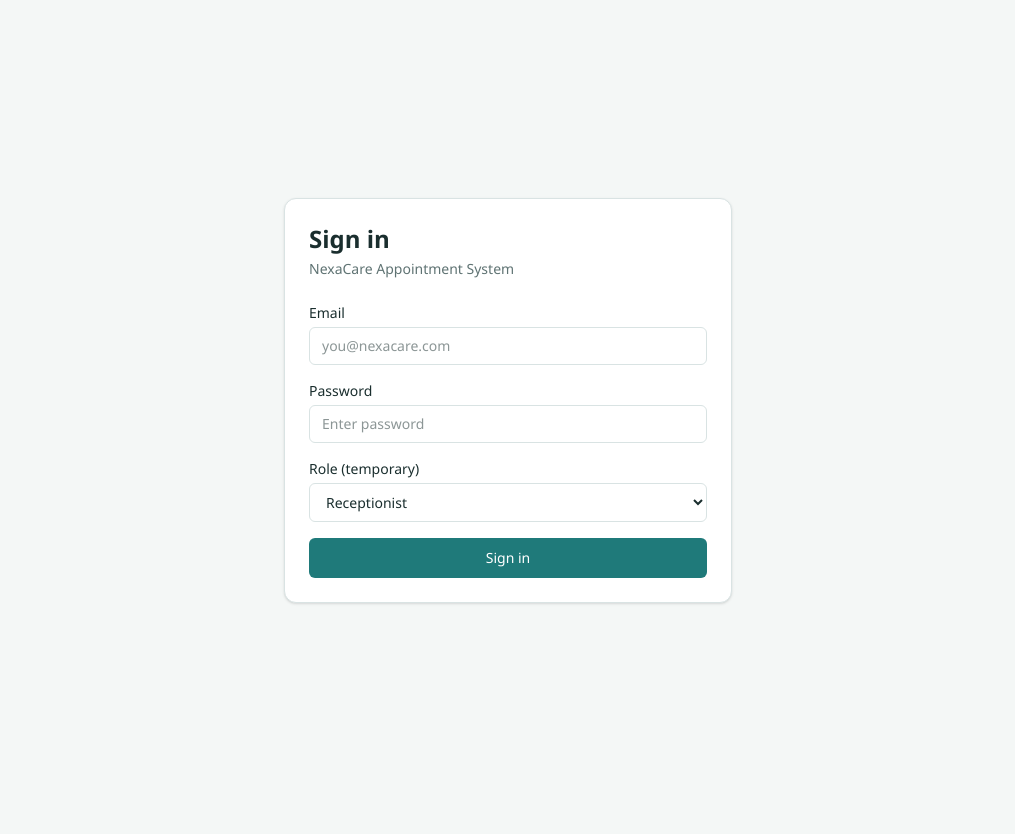
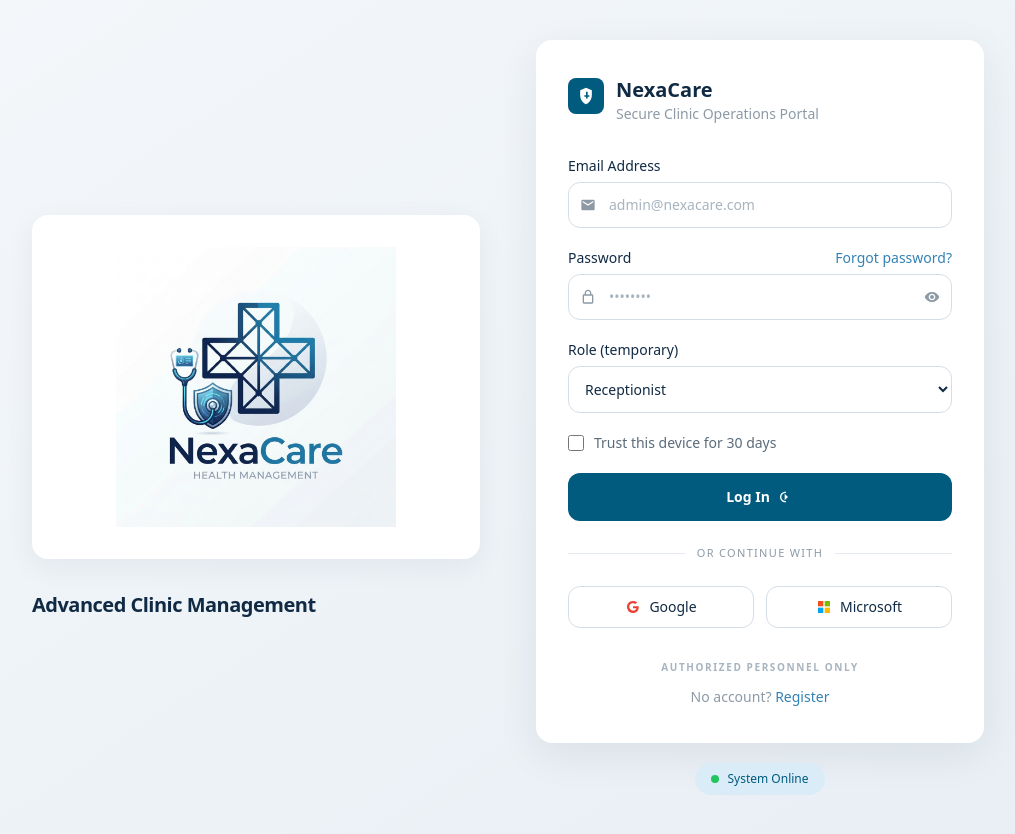
Before and after one commit to buna-labs-intern/appointment-system, a React (Vite) app in the folder frontend/: page /login in a window 1280 px wide. Shown: the whole page, without its empty margins (132-1147 px from the left). Before the commit the page ends 800 px from the top, so only its background shows below. Built offline with nearby package versions, Linux system fonts and the light colour scheme.

Commit message:
implement user login

```diff
--- a/frontend/src/pages/LoginPage.jsx
+++ b/frontend/src/pages/LoginPage.jsx
@@ -1,5 +1,5 @@
 import { useState } from 'react'
-import { Navigate, useLocation, useNavigate } from 'react-router-dom'
+import { Link, Navigate, useLocation, useNavigate } from 'react-router-dom'
 import useAuth from '../hooks/useAuth'
 import { ROLES } from '../utils/constants'
 
@@ -10,6 +10,8 @@ export default function LoginPage() {
   const [email, setEmail] = useState('')
   const [password, setPassword] = useState('')
   const [role, setRole] = useState(ROLES.RECEPTIONIST)
+  const [showPassword, setShowPassword] = useState(false)
+  const [trustDevice, setTrustDevice] = useState(false)
   const [error, setError] = useState('')
 
   if (isAuthenticated) {
@@ -41,67 +43,215 @@ export default function LoginPage() {
   }
 
   return (
-    <div className="flex min-h-screen items-center justify-center bg-[var(--color-bg)] px-4">
-      <div className="w-full max-w-md rounded-xl border border-[var(--color-border)] bg-[var(--color-surface)] p-6 shadow-sm">
-        <h1 className="text-2xl font-semibold text-[var(--color-text)]">Sign in</h1>
-        <p className="mt-1 text-sm text-[var(--color-muted)]">
-          NexaCare Appointment System
-        </p>
+    <div className="min-h-screen bg-gradient-to-br from-[#F4F7FA] via-[#EEF3F7] to-[#E8EEF4] px-4 py-10 font-sans text-[#1A2B3C]">
+      <div className="mx-auto flex min-h-[calc(100vh-5rem)] max-w-6xl flex-col items-center justify-center gap-8 lg:flex-row lg:items-center lg:gap-14">
+        {/* Left branding */}
+        <section className="flex w-full max-w-md flex-col items-center text-center lg:items-start lg:text-left">
+          <div className="w-full rounded-2xl bg-white p-8 shadow-[0_8px_30px_rgba(16,42,68,0.06)]">
+            <img
+              src="/nexacare-logo.png"
+              alt="NexaCare Health Management"
+              className="mx-auto h-auto w-full max-w-[280px] object-contain"
+            />
+          </div>
 
-        <form onSubmit={handleSubmit} className="mt-6 space-y-4">
+          <div className="mt-8 max-w-sm">
+            <h2 className="text-xl font-bold tracking-tight text-[#102A44]">
+              Advanced Clinic Management
+            </h2>
+          </div>
+        </section>
+
+        {/* Right login card */}
+        <section className="w-full max-w-md">
+          <div className="rounded-2xl bg-white px-8 py-9 shadow-[0_12px_40px_rgba(16,42,68,0.08)]">
+            <header className="mb-8 flex items-start gap-3">
+              <div className="mt-0.5 flex h-9 w-9 shrink-0 items-center justify-center rounded-lg bg-[#005B7F]">
+                <svg viewBox="0 0 24 24" className="h-5 w-5 fill-white" aria-hidden="true">
+                  <path d="M12 2l7 3v6c0 5-3.5 9.5-7 11-3.5-1.5-7-6-7-11V5l7-3zm0 5v4h-2v2h2v2h2v-2h2v-2h-2V7h-2z" />
+                </svg>
+              </div>
               <div>
-            <label htmlFor="email" className="mb-1 block text-sm font-medium">
-              Email
+                <h1 className="text-xl font-bold text-[#102A44]">NexaCare</h1>
+                <p className="text-sm text-[#8D9AA6]">Secure Clinic Operations Portal</p>
+              </div>
+            </header>
+
+            <form onSubmit={handleSubmit} className="space-y-5">
+              <div>
+                <label htmlFor="email" className="mb-1.5 block text-sm font-medium text-[#102A44]">
+                  Email Address
                 </label>
+                <div className="relative">
+                  <span className="pointer-events-none absolute inset-y-0 left-3 flex items-center text-[#8D9AA6]">
+                    <svg viewBox="0 0 24 24" className="h-4 w-4 fill-current" aria-hidden="true">
+                      <path d="M20 4H4c-1.1 0-2 .9-2 2v12c0 1.1.9 2 2 2h16c1.1 0 2-.9 2-2V6c0-1.1-.9-2-2-2zm0 4-8 5-8-5V6l8 5 8-5v2z" />
+                    </svg>
+                  </span>
                   <input
                     id="email"
                     type="email"
+                    autoComplete="email"
+                    placeholder="admin@nexacare.com"
                     value={email}
                     onChange={(e) => setEmail(e.target.value)}
-              className="w-full rounded-md border border-[var(--color-border)] px-3 py-2 text-sm outline-none focus:border-[var(--color-accent)]"
-              placeholder="you@nexacare.com"
+                    className="w-full rounded-xl border border-[#D5DEE7] bg-white py-3 pl-10 pr-3 text-sm text-[#102A44] outline-none transition placeholder:text-[#A8B4BF] focus:border-[#3482B5] focus:ring-2 focus:ring-[#9DC8E2]/40"
+                    required
                   />
+                </div>
               </div>
 
               <div>
-            <label htmlFor="password" className="mb-1 block text-sm font-medium">
+                <div className="mb-1.5 flex items-center justify-between">
+                  <label htmlFor="password" className="block text-sm font-medium text-[#102A44]">
                     Password
                   </label>
+                  <button
+                    type="button"
+                    className="text-sm font-medium text-[#3482B5] hover:underline"
+                  >
+                    Forgot password?
+                  </button>
+                </div>
+                <div className="relative">
+                  <span className="pointer-events-none absolute inset-y-0 left-3 flex items-center text-[#8D9AA6]">
+                    <svg viewBox="0 0 24 24" className="h-4 w-4 fill-current" aria-hidden="true">
+                      <path d="M18 8h-1V6c0-2.76-2.24-5-5-5S7 3.24 7 6v2H6c-1.1 0-2 .9-2 2v10c0 1.1.9 2 2 2h12c1.1 0 2-.9 2-2V10c0-1.1-.9-2-2-2zM9 6c0-1.66 1.34-3 3-3s3 1.34 3 3v2H9V6zm9 14H6V10h12v10z" />
+                    </svg>
+                  </span>
                   <input
                     id="password"
-              type="password"
+                    type={showPassword ? 'text' : 'password'}
+                    autoComplete="current-password"
+                    placeholder="••••••••"
                     value={password}
                     onChange={(e) => setPassword(e.target.value)}
-              className="w-full rounded-md border border-[var(--color-border)] px-3 py-2 text-sm outline-none focus:border-[var(--color-accent)]"
-              placeholder="Enter password"
+                    className="w-full rounded-xl border border-[#D5DEE7] bg-white py-3 pl-10 pr-11 text-sm text-[#102A44] outline-none transition placeholder:text-[#A8B4BF] focus:border-[#3482B5] focus:ring-2 focus:ring-[#9DC8E2]/40"
+                    required
                   />
+                  <button
+                    type="button"
+                    onClick={() => setShowPassword((v) => !v)}
+                    className="absolute inset-y-0 right-3 flex items-center text-[#8D9AA6] hover:text-[#102A44]"
+                    aria-label={showPassword ? 'Hide password' : 'Show password'}
+                  >
+                    {showPassword ? (
+                      <svg viewBox="0 0 24 24" className="h-4 w-4 fill-current" aria-hidden="true">
+                        <path d="M12 7c2.76 0 5 2.24 5 5 0 .65-.13 1.26-.36 1.83l2.92 2.92c1.51-1.26 2.7-2.89 3.43-4.75-1.73-4.39-6-7.5-11-7.5-1.4 0-2.74.25-3.98.7l2.16 2.16C10.74 7.13 11.35 7 12 7zM2 4.27l2.28 2.28.46.46C3.08 8.3 1.78 10.02 1 12c1.73 4.39 6 7.5 11 7.5 1.55 0 3.03-.3 4.38-.84l.42.42L19.73 22 21 20.73 3.27 3 2 4.27zM7.53 9.8l1.55 1.55c-.05.21-.08.43-.08.65 0 1.66 1.34 3 3 3 .22 0 .44-.03.65-.08l1.55 1.55c-.67.33-1.41.53-2.2.53-2.76 0-5-2.24-5-5 0-.79.2-1.53.53-2.2zm4.31-.78l3.15 3.15.02-.16c0-1.66-1.34-3-3-3l-.17.01z" />
+                      </svg>
+                    ) : (
+                      <svg viewBox="0 0 24 24" className="h-4 w-4 fill-current" aria-hidden="true">
+                        <path d="M12 4.5C7 4.5 2.73 7.61 1 12c1.73 4.39 6 7.5 11 7.5s9.27-3.11 11-7.5c-1.73-4.39-6-7.5-11-7.5zM12 17c-2.76 0-5-2.24-5-5s2.24-5 5-5 5 2.24 5 5-2.24 5-5 5zm0-8c-1.66 0-3 1.34-3 3s1.34 3 3 3 3-1.34 3-3-1.34-3-3-3z" />
+                      </svg>
+                    )}
+                  </button>
+                </div>
               </div>
 
               <div>
-            <label htmlFor="role" className="mb-1 block text-sm font-medium">
+                <label htmlFor="role" className="mb-1.5 block text-sm font-medium text-[#102A44]">
                   Role (temporary)
                 </label>
                 <select
                   id="role"
                   value={role}
                   onChange={(e) => setRole(e.target.value)}
-              className="w-full rounded-md border border-[var(--color-border)] px-3 py-2 text-sm outline-none focus:border-[var(--color-accent)]"
+                  className="w-full rounded-xl border border-[#D5DEE7] bg-white px-3 py-3 text-sm text-[#102A44] outline-none transition focus:border-[#3482B5] focus:ring-2 focus:ring-[#9DC8E2]/40"
                 >
                   <option value={ROLES.RECEPTIONIST}>Receptionist</option>
                   <option value={ROLES.ADMIN}>Administrator</option>
                 </select>
               </div>
 
+              <label className="flex cursor-pointer items-center gap-2.5 text-sm text-[#5A6B7A]">
+                <input
+                  type="checkbox"
+                  checked={trustDevice}
+                  onChange={(e) => setTrustDevice(e.target.checked)}
+                  className="h-4 w-4 rounded border-[#D5DEE7] text-[#005B7F] focus:ring-[#3482B5]"
+                />
+                Trust this device for 30 days
+              </label>
+
               {error ? <p className="text-sm text-[var(--color-danger)]">{error}</p> : null}
 
               <button
                 type="submit"
-            className="w-full rounded-md bg-[var(--color-accent)] px-3 py-2.5 text-sm font-medium text-white transition hover:bg-[var(--color-sidebar-hover)]"
+                className="flex w-full items-center justify-center gap-2 rounded-xl bg-[#005B7F] py-3.5 text-sm font-semibold text-white transition hover:bg-[#004A68] active:scale-[0.99]"
               >
-            Sign in
+                Log In
+                <svg viewBox="0 0 24 24" className="h-4 w-4 fill-current" aria-hidden="true">
+                  <path d="M10 17l5-5-5-5v10zm-7-5c0-4.42 3.58-8 8-8h1v2h-1c-3.31 0-6 2.69-6 6s2.69 6 6 6h1v2h-1c-4.42 0-8-3.58-8-8z" />
+                </svg>
               </button>
             </form>
+
+            <div className="my-6 flex items-center gap-3">
+              <div className="h-px flex-1 bg-[#E3E9EF]" />
+              <span className="text-[11px] font-medium tracking-[0.12em] text-[#8D9AA6]">
+                OR CONTINUE WITH
+              </span>
+              <div className="h-px flex-1 bg-[#E3E9EF]" />
+            </div>
+
+            <div className="grid grid-cols-2 gap-3">
+              <button
+                type="button"
+                className="flex items-center justify-center gap-2 rounded-xl border border-[#D5DEE7] bg-white py-2.5 text-sm font-medium text-[#102A44] transition hover:bg-[#F7F9FB]"
+              >
+                <GoogleIcon />
+                Google
+              </button>
+              <button
+                type="button"
+                className="flex items-center justify-center gap-2 rounded-xl border border-[#D5DEE7] bg-white py-2.5 text-sm font-medium text-[#102A44] transition hover:bg-[#F7F9FB]"
+              >
+                <MicrosoftIcon />
+                Microsoft
+              </button>
+            </div>
+
+            <footer className="mt-8 space-y-2 text-center">
+              <p className="text-[10px] font-semibold tracking-[0.16em] text-[#A8B4BF]">
+                AUTHORIZED PERSONNEL ONLY
+              </p>
+              <p className="pt-1 text-sm text-[#8D9AA6]">
+                No account?{' '}
+                <Link to="/register" className="font-medium text-[#3482B5] hover:underline">
+                  Register
+                </Link>
+              </p>
+            </footer>
+          </div>
+
+          <div className="mt-5 flex justify-center">
+            <div className="inline-flex items-center gap-2 rounded-full bg-[#D9ECF7] px-4 py-2 text-xs font-medium text-[#005B7F]">
+              <span className="h-2 w-2 rounded-full bg-[#22C55E]" />
+              System Online
+            </div>
+          </div>
+        </section>
       </div>
     </div>
   )
 }
+
+function GoogleIcon() {
+  return (
+    <svg viewBox="0 0 24 24" className="h-4 w-4" aria-hidden="true">
+      <path fill="#EA4335" d="M12 10.2v3.6h5.1c-.2 1.2-1.5 3.6-5.1 3.6-3.1 0-5.6-2.5-5.6-5.6S8.9 6.2 12 6.2c1.8 0 3 .7 3.7 1.4l2.5-2.4C16.8 3.8 14.6 3 12 3 7 3 3 7 3 12s4 9 9 9c5.2 0 8.6-3.6 8.6-8.7 0-.6-.1-1-.2-1.5H12z" />
+      <path fill="#34A853" d="M3 12c0-1.1.2-2.1.6-3.1l3.2 2.5C6.6 12.6 6.4 13.8 6.9 14.8L3.8 17C3.3 15.5 3 13.8 3 12z" opacity="0" />
+    </svg>
+  )
+}
+
+function MicrosoftIcon() {
+  return (
+    <svg viewBox="0 0 24 24" className="h-4 w-4" aria-hidden="true">
+      <path fill="#F25022" d="M3 3h8v8H3z" />
+      <path fill="#7FBA00" d="M13 3h8v8h-8z" />
+      <path fill="#00A4EF" d="M3 13h8v8H3z" />
+      <path fill="#FFB900" d="M13 13h8v8h-8z" />
+    </svg>
+  )
+}
```
Also changed, not shown: frontend/public/nexacare-logo.png (added), frontend/src/pages/RegisterPage.jsx (added). Lines whose indentation alone changed are shown as unchanged.
